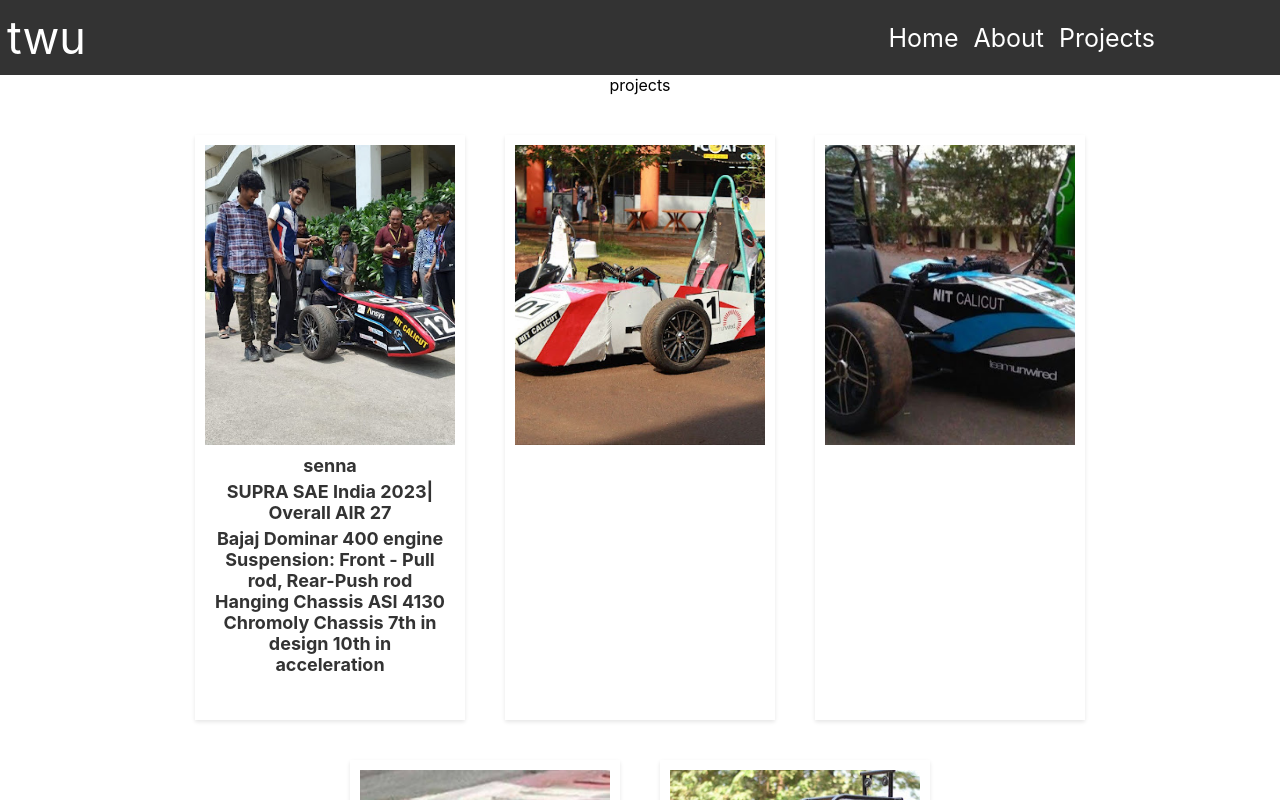
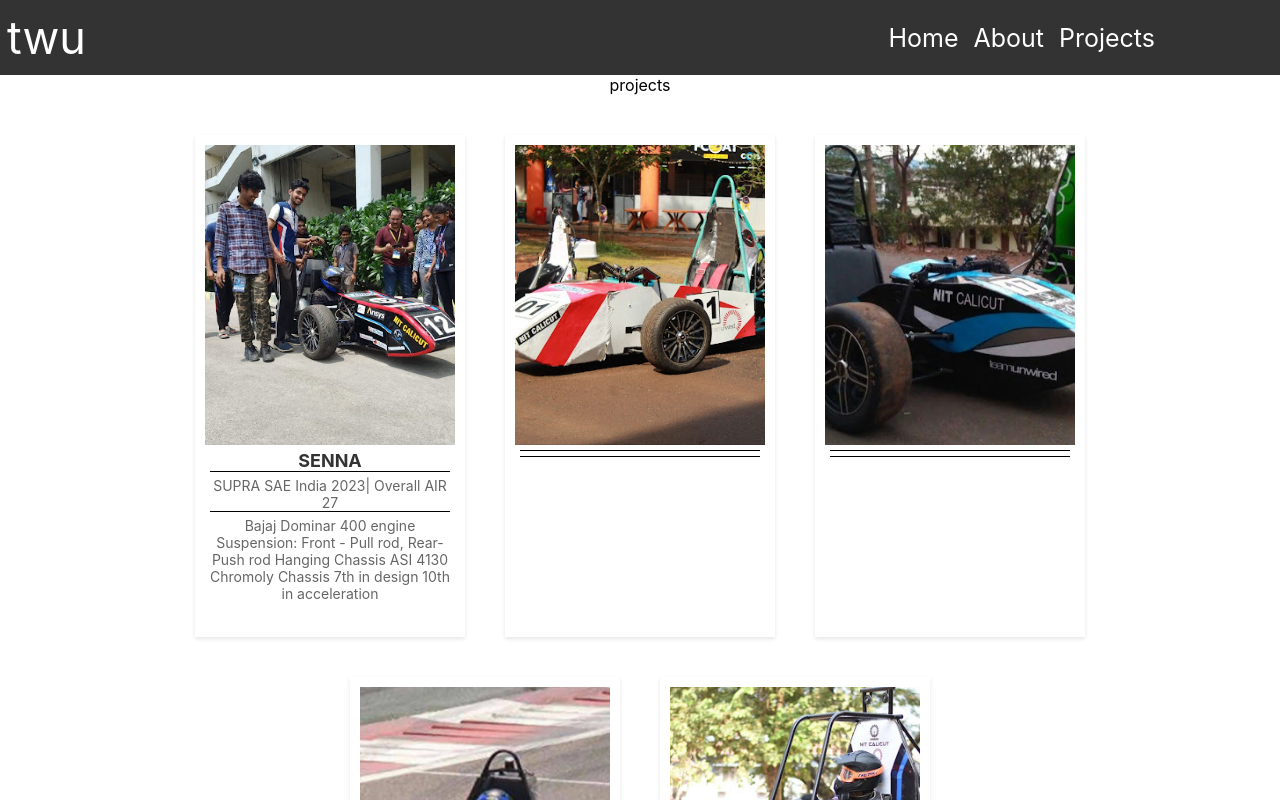
Before and after one commit to sanad4k/try, a React app: page / in a window 1280 px wide. Shown: the top 800 px of the page. Built offline with nearby package versions, Linux system fonts and the light colour scheme.

Commit message:
finalized the design of card

```diff
--- a/src/App.js
+++ b/src/App.js
@@ -11,7 +11,7 @@
       <div className='title-1'>projects</div>
       <div className='center'>
         <div className='parent'>
-          <Card src='/photos/senna.jpg' name='senna' details1='SUPRA SAE India 2023| Overall AIR 27' details2='Bajaj Dominar 400 engine Suspension: Front - Pull rod, Rear-Push rod Hanging Chassis ASI 4130 Chromoly Chassis 7th in design 10th in acceleration ' />
+          <Card src='/photos/senna.jpg' name='SENNA' details1='SUPRA SAE India 2023| Overall AIR 27' details2='Bajaj Dominar 400 engine Suspension: Front - Pull rod, Rear-Push rod Hanging Chassis ASI 4130 Chromoly Chassis 7th in design 10th in acceleration ' />
           <Card src='/photos/minnal.jpg' />
           <Card src='/photos/TEQUIP.jpg' />
           <Card src='/photos/unleashed.jpg' />
--- a/src/components/card.css
+++ b/src/components/card.css
@@ -25,13 +25,11 @@
   width: 100%; /* Full width of the container */
   height: 100%; /* Full height of the container */
   object-fit: cover; /* Maintain aspect ratio, cover container */
-  /* transition: transform 0.3s ease; Smooth scaling transition */
+  transition: transform 0.3s ease; /* Smooth scaling transition */
 }
 
-
-
 .text_box {
-  padding: 10px; /* Padding inside the text box */
+  padding: 5px; /* Padding inside the text box */
   text-align: center; /* Center-align text */
 }
 
@@ -39,5 +37,18 @@
   font-size: 18px; /* Font size for title */
   font-weight: bold; /* Bold font weight */
   color: #333; /* Dark gray color */
-  margin-bottom: 5px; /* Space between titles */
+  margin-bottom: 5px; /* Space between title and details */
+  border-bottom:1px solid black;
+  display: block;
 }
+
+.details1  {
+  font-size: 14px; /* Smaller font size for details */
+  font-weight: normal; /* Normal font weight */
+  color: #666; /* Lighter gray color for details */
+}
+.details2{
+font-size: 14px; /* Smaller font size for details */
+  font-weight: normal; /* Normal font weight */
+  color: #666; /* Lighter gray color for details */
+}
--- a/src/components/card.js
+++ b/src/components/card.js
@@ -10,7 +10,7 @@
             <div className="text_box">
                 <div className="title">{name}</div>
                 <div className="title details1">{details1}</div>
-                <div className="title details2">{details2}</div>
+                <div className="details2">{details2}</div>
                 <br/>
             </div>
         </div>
```
